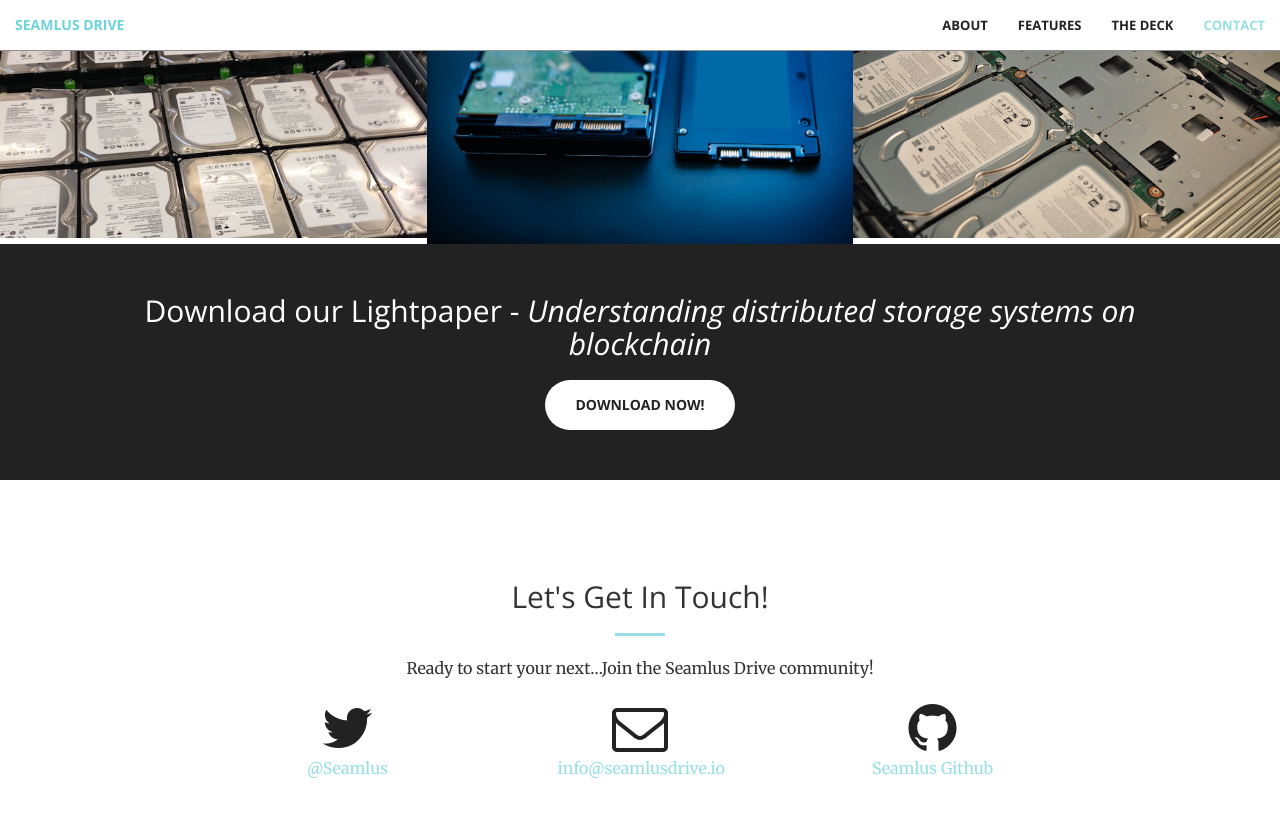
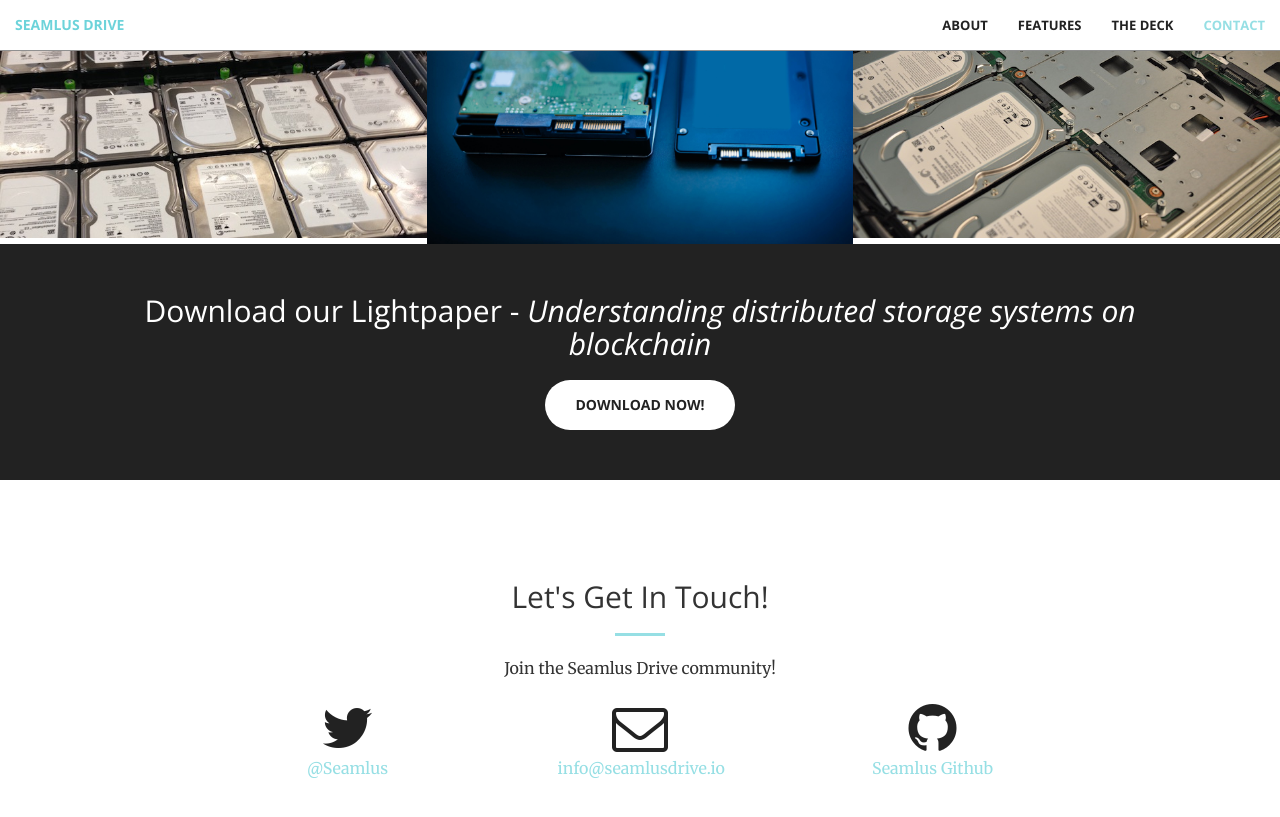
Before and after one commit to Seamlus/seamlus-jekyll, a Jekyll site: the page built from index.html, in a window 1280 px wide and 900 px high, scrolled down 2194 px. Shown: the top 817 px of the window. Built offline with Jekyll 4.4.1, drawn with Linux system fonts in a browser that asks for light colours.

Commit message:
Change text and add favion

```diff
--- a/_includes/contact.html
+++ b/_includes/contact.html
@@ -4,7 +4,7 @@
             <div class="col-lg-8 col-lg-offset-2 text-center">
                 <h2 class="section-heading">Let's Get In Touch!</h2>
                 <hr class="primary">
-                <p>Ready to start your next…Join the Seamlus Drive community!</p>
+                <p>Join the Seamlus Drive community!</p>
             </div>
         <div class="col-lg-2 col-lg-offset-2 text-center">
             <a href="https://twitter.com/@Seamlus">
--- a/_includes/head.html
+++ b/_includes/head.html
@@ -28,5 +28,12 @@
         <script src="https://oss.maxcdn.com/libs/html5shiv/3.7.0/html5shiv.js"></script>
         <script src="https://oss.maxcdn.com/libs/respond.js/1.4.2/respond.min.js"></script>
     <![endif]-->
+	<link rel="apple-touch-icon" sizes="76x76" href="/img/apple-touch-icon.png">
+<link rel="icon" type="image/png" sizes="32x32" href="/img/favicon-32x32.png">
+<link rel="icon" type="image/png" sizes="16x16" href="/img/favicon-16x16.png">
+<link rel="manifest" href="/img/site.webmanifest">
+<link rel="mask-icon" href="/img/safari-pinned-tab.svg" color="#5bbad5">
+<meta name="msapplication-TileColor" content="#da532c">
+<meta name="theme-color" content="#ffffff">
 
 </head>
```
Also changed, not shown: img/browserconfig.xml (added, +9 -0 lines), img/android-chrome-72x72.png (added), img/apple-touch-icon.png (added), img/favicon-16x16.png (added), img/favicon-32x32.png (added), img/favicon.ico (added), img/mstile-150x150.png (added), img/safari-pinned-tab.svg (added), img/site.webmanifest (added), 1 other file.
